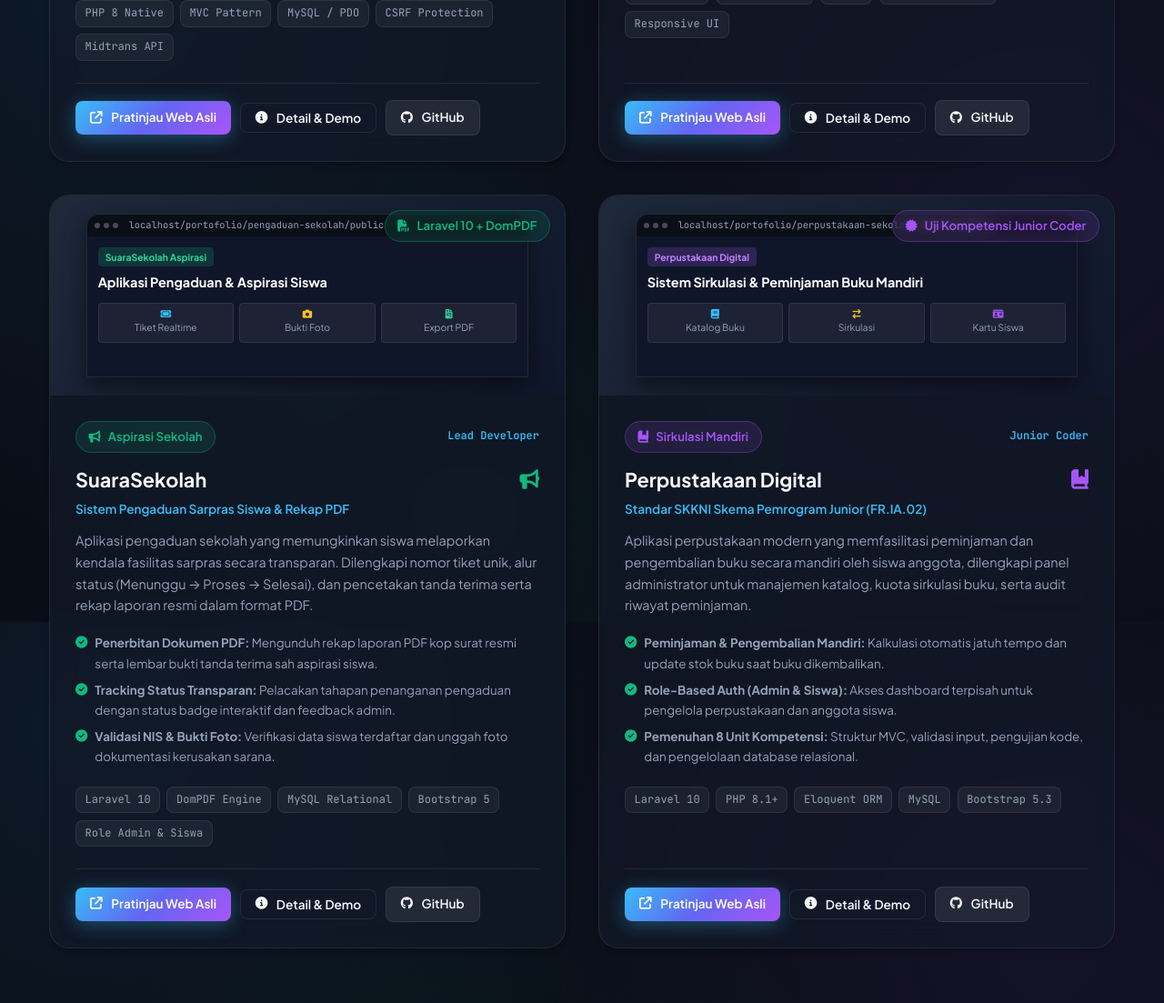
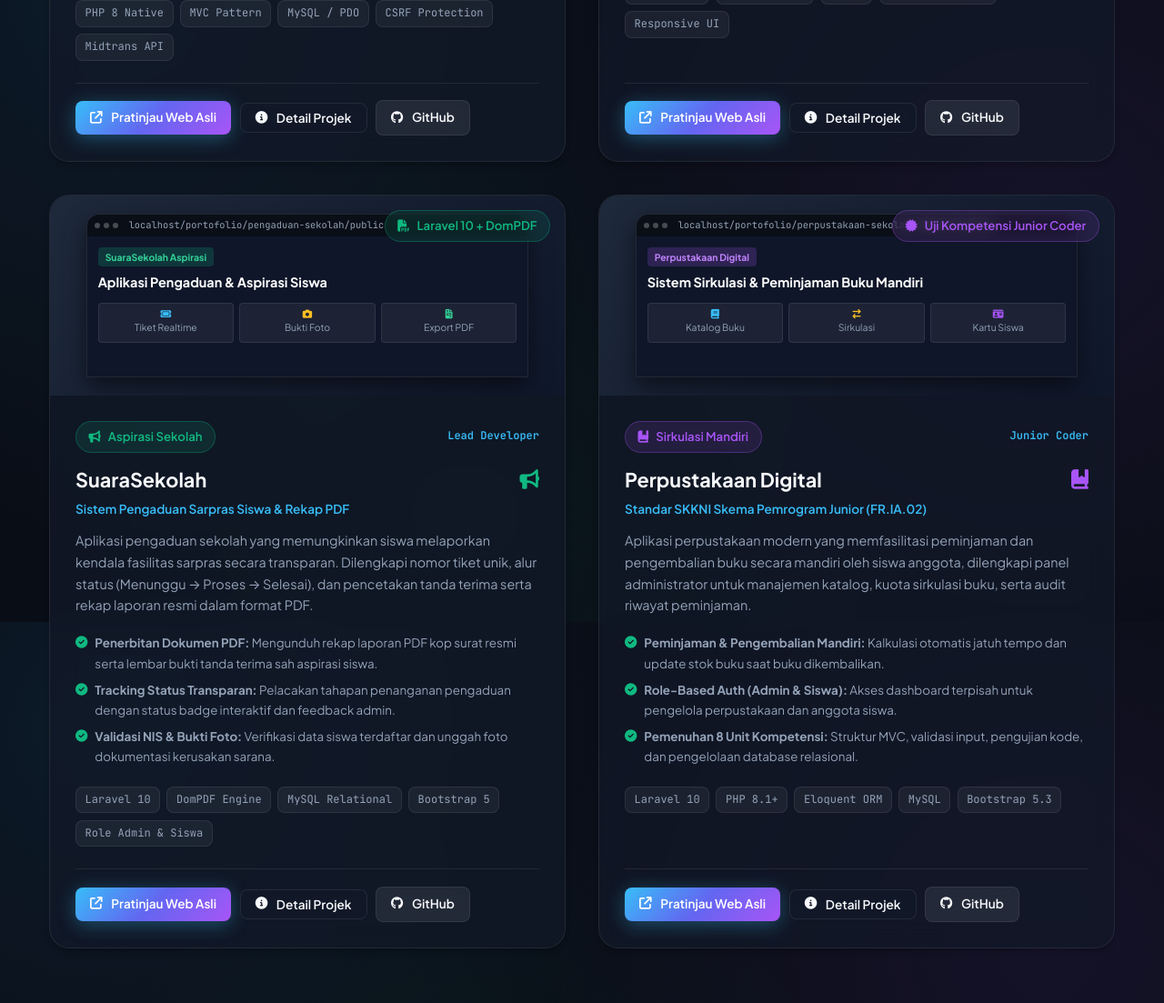
Before and after one commit to Alvin-Chandra1/portofolio, a PHP site: page /portofolio/ in a window 1280 px wide. Shown: the part 3316-4419 px from the top of the page at 91% size. Run offline with PHP 8.4, Linux system fonts and the light colour scheme.

Commit message:
refactor: simplify project modal to show details only and separate live preview button

```diff
--- a/assets/js/main.js
+++ b/assets/js/main.js
@@ -446,28 +446,6 @@ function initProjectModals() {
       modalCategory.textContent = data.category;
       modalSummary.textContent = data.summary;
 
-      // Render authentic live UI Preview iframe
-      if (modalUiPreview) {
-        modalUiPreview.innerHTML = `
-          <div class="preview-window">
-            <div class="preview-window-bar">
-              <div class="preview-window-dots">
-                <span class="dot dot-red"></span>
-                <span class="dot dot-yellow"></span>
-                <span class="dot dot-green"></span>
-              </div>
-              <span class="preview-window-url">${data.previewUrl || 'previews/index.html'}</span>
-              <a href="${data.previewUrl}" target="_blank" class="badge badge-emerald" style="text-decoration:none; display:inline-flex; align-items:center; gap:5px; font-size:0.75rem; padding:3px 9px; font-weight:700;">
-                <i class="fa-solid fa-arrow-up-right-from-square"></i> Layar Penuh
-              </a>
-            </div>
-            <div style="background:#fff; width:100%; height:460px; overflow:hidden; border-radius:0 0 12px 12px;">
-              <iframe src="${data.previewUrl}" title="${data.title}" style="width:100%; height:100%; border:none; display:block;"></iframe>
-            </div>
-          </div>
-        `;
-      }
-
       // Arch list
       modalArchList.innerHTML = data.architecture.map(item => `
         <li style="display: flex; gap: 0.6rem; align-items: flex-start;">
--- a/index.php
+++ b/index.php
@@ -412,7 +412,7 @@
                                 <i class="fa-solid fa-arrow-up-right-from-square"></i> Pratinjau Web Asli
                             </a>
                             <button type="button" class="btn btn-outline btn-sm" data-open-modal="swoosh">
-                                <i class="fa-solid fa-circle-info"></i> Detail &amp; Demo
+                                <i class="fa-solid fa-circle-info"></i> Detail Projek
                             </button>
                             <a href="https://github.com/Alvin-Chandra1/swoosh-new" target="_blank" class="btn btn-outline btn-sm btn-github" title="Buka Repositori Kode di GitHub">
                                 <i class="fa-brands fa-github"></i> GitHub
@@ -492,7 +492,7 @@
                                 <i class="fa-solid fa-arrow-up-right-from-square"></i> Pratinjau Web Asli
                             </a>
                             <button type="button" class="btn btn-outline btn-sm" data-open-modal="ruangbaca">
-                                <i class="fa-solid fa-circle-info"></i> Detail &amp; Demo
+                                <i class="fa-solid fa-circle-info"></i> Detail Projek
                             </button>
                             <a href="https://github.com/Alvin-Chandra1/ruangbaca" target="_blank" class="btn btn-outline btn-sm btn-github" title="Buka Repositori Kode di GitHub">
                                 <i class="fa-brands fa-github"></i> GitHub
@@ -572,7 +572,7 @@
                                 <i class="fa-solid fa-arrow-up-right-from-square"></i> Pratinjau Web Asli
                             </a>
                             <button type="button" class="btn btn-outline btn-sm" data-open-modal="pengaduan_sekolah">
-                                <i class="fa-solid fa-circle-info"></i> Detail &amp; Demo
+                                <i class="fa-solid fa-circle-info"></i> Detail Projek
                             </button>
                             <a href="https://github.com/Alvin-Chandra1/pengaduan-sekolah" target="_blank" class="btn btn-outline btn-sm btn-github" title="Buka Repositori Kode di GitHub">
                                 <i class="fa-brands fa-github"></i> GitHub
@@ -652,7 +652,7 @@
                                 <i class="fa-solid fa-arrow-up-right-from-square"></i> Pratinjau Web Asli
                             </a>
                             <button type="button" class="btn btn-outline btn-sm" data-open-modal="perpustakaan_digital">
-                                <i class="fa-solid fa-circle-info"></i> Detail &amp; Demo
+                                <i class="fa-solid fa-circle-info"></i> Detail Projek
                             </button>
                             <a href="https://github.com/Alvin-Chandra1/perpustakaan-sekolah-digital" target="_blank" class="btn btn-outline btn-sm btn-github" title="Buka Repositori Kode di GitHub">
                                 <i class="fa-brands fa-github"></i> GitHub
@@ -1240,11 +1240,6 @@
 
             <div class="modal-body">
                 <div>
-                    <div class="modal-section-title"><i class="fa-solid fa-desktop"></i> Pratinjau Tampilan Antarmuka (UI Preview)</div>
-                    <div id="modal-ui-preview"></div>
-                </div>
-
-                <div>
                     <div class="modal-section-title"><i class="fa-solid fa-circle-info"></i> Ringkasan Projek &amp; Peran</div>
                     <p id="modal-summary" style="font-size: 0.95rem; color: var(--text-muted); line-height: 1.7;"></p>
                 </div>
```
Also changed, not shown: index.html (+4 -9 lines).
